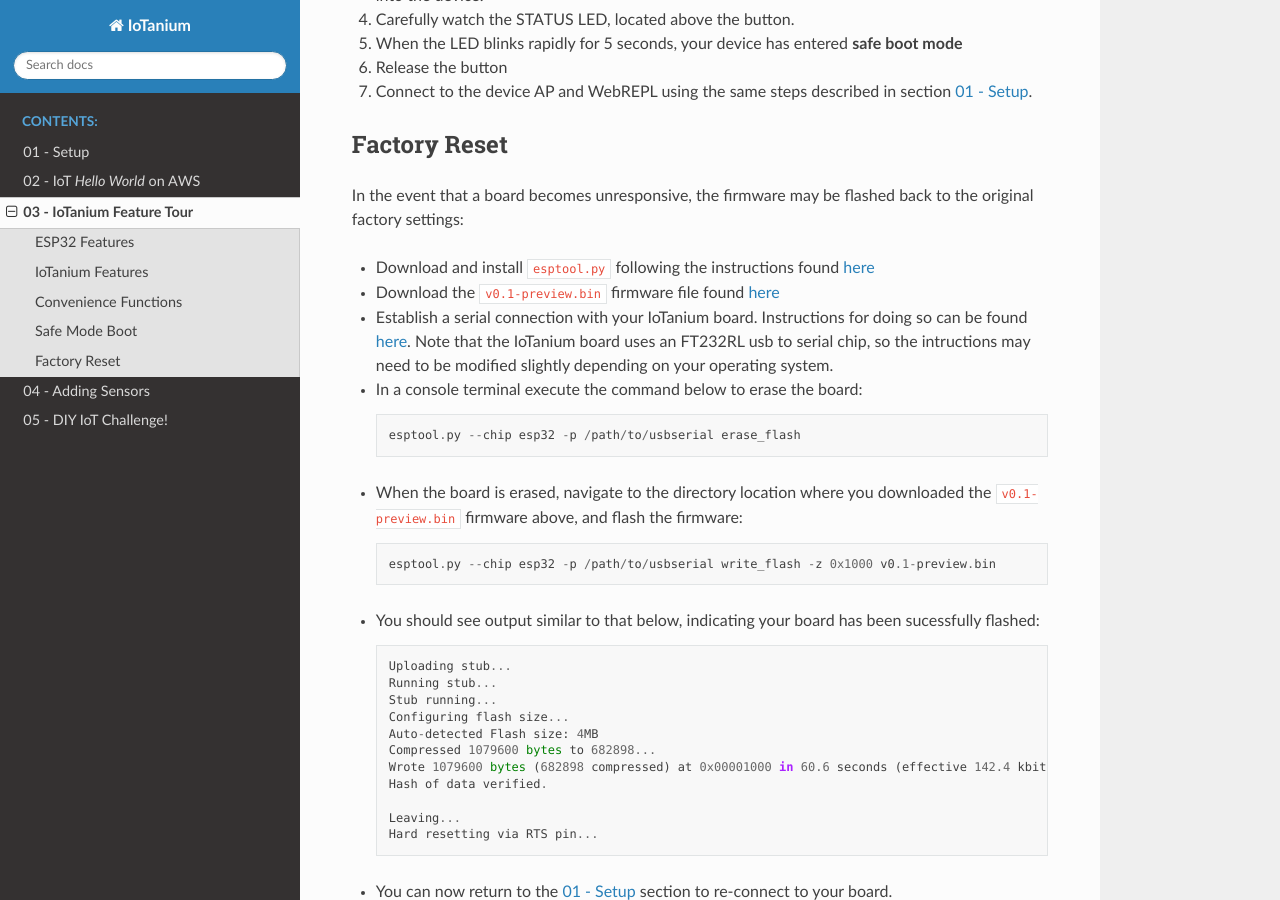
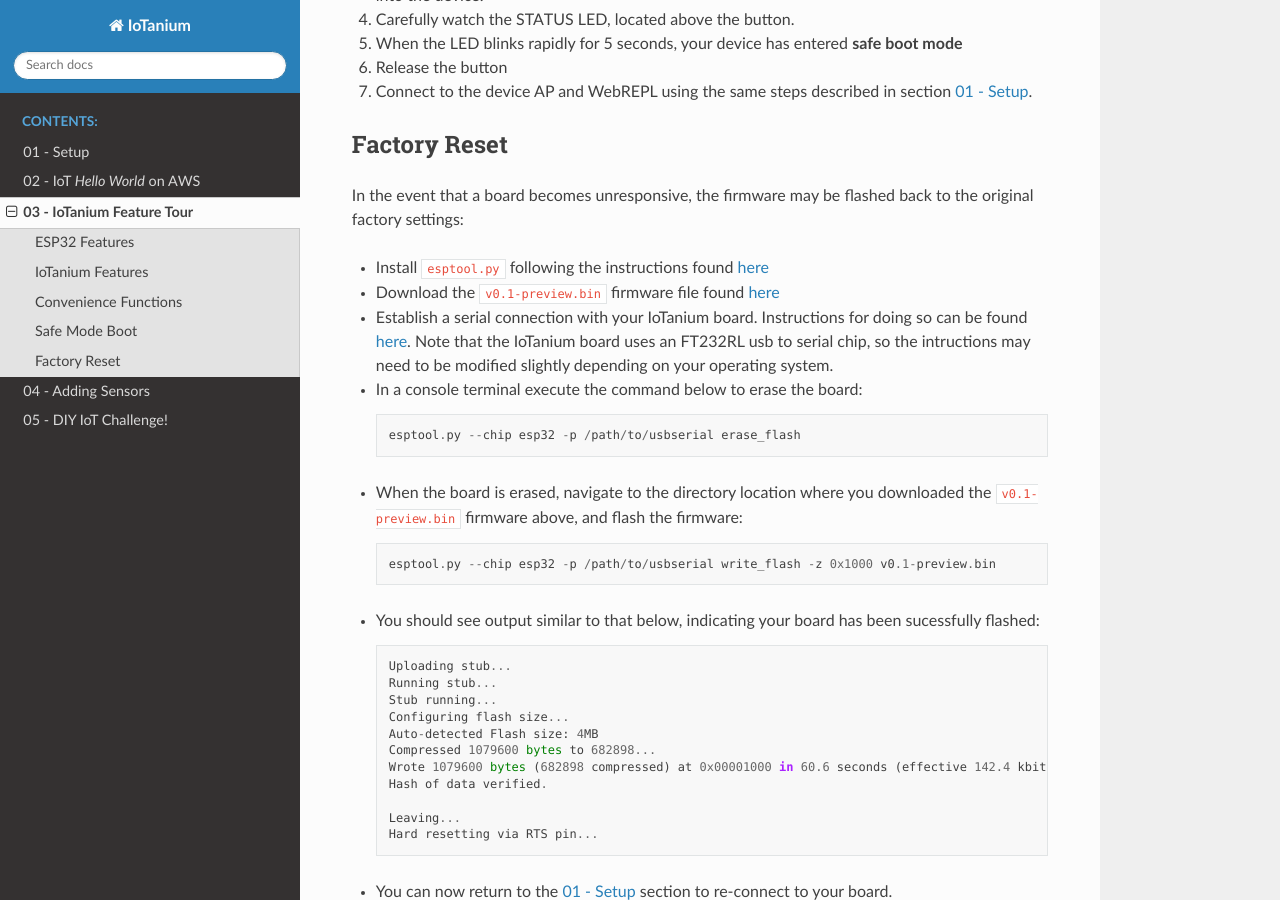
Before and after one commit to mpataws/iotanium, a Sphinx documentation site: the page built from docs/source/features/features.rst, in a window 1280 px wide and 900 px high, scrolled down 5309 px. Built offline with Sphinx 7.4.7 and the Read the Docs theme 2.0.0, drawn with Linux system fonts in a browser that asks for light colours; pages that are not in the unit, such as notebooks, are missing from menus.

Commit message:
text cleanup

```diff
--- a/docs/source/features/features.rst
+++ b/docs/source/features/features.rst
@@ -166,7 +166,7 @@ Factory Reset
 ~~~~~~~~~~~~~~~~~~~~~~~~~~~~~~~~
 In the event that a board becomes unresponsive, the firmware may be flashed back to the original factory settings:
 
-- Download and install ``esptool.py`` following the instructions found `here <https://github.com/espressif/esptool>`_
+- Install ``esptool.py`` following the instructions found `here <https://github.com/espressif/esptool>`_
 
 - Download the ``v0.1-preview.bin`` firmware file found `here <https://github.com/onicagroup/iotanium/releases/download/v0.1-preview/v0.1-preview.bin>`_
 
```
